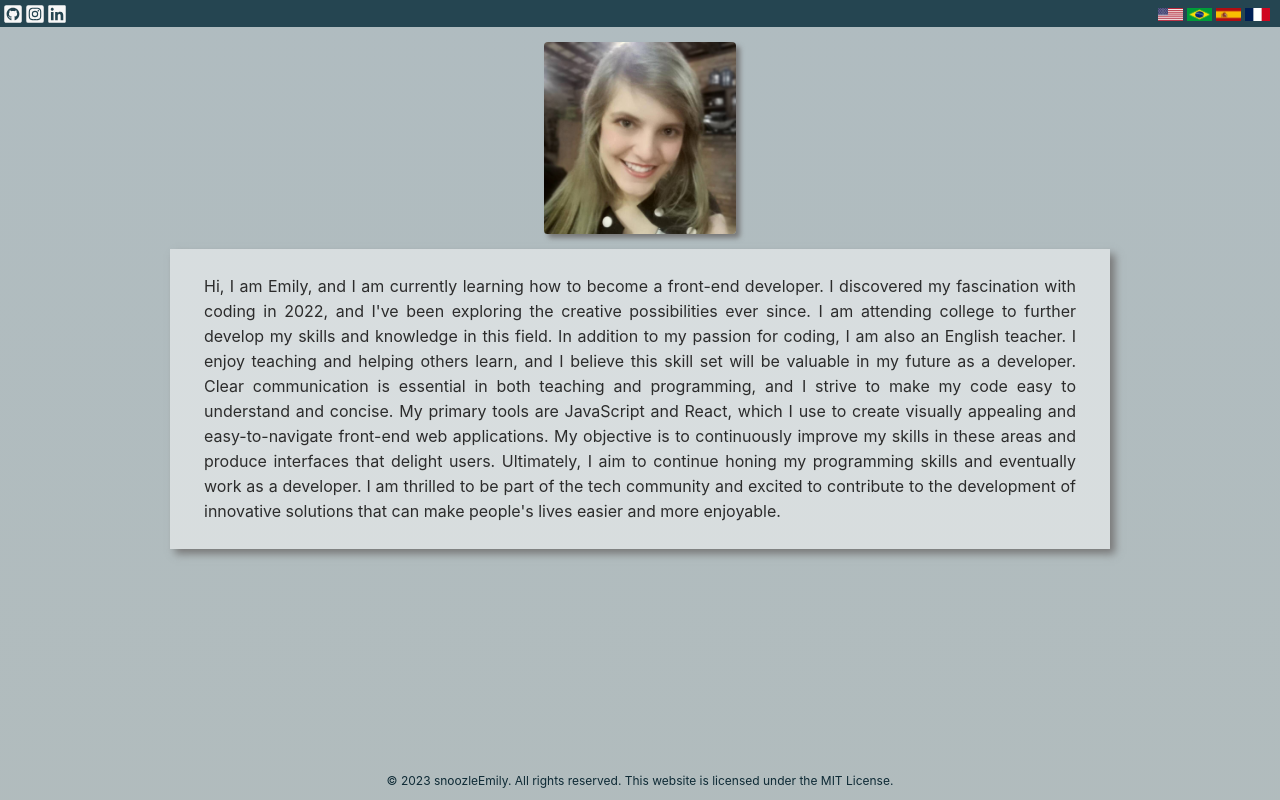
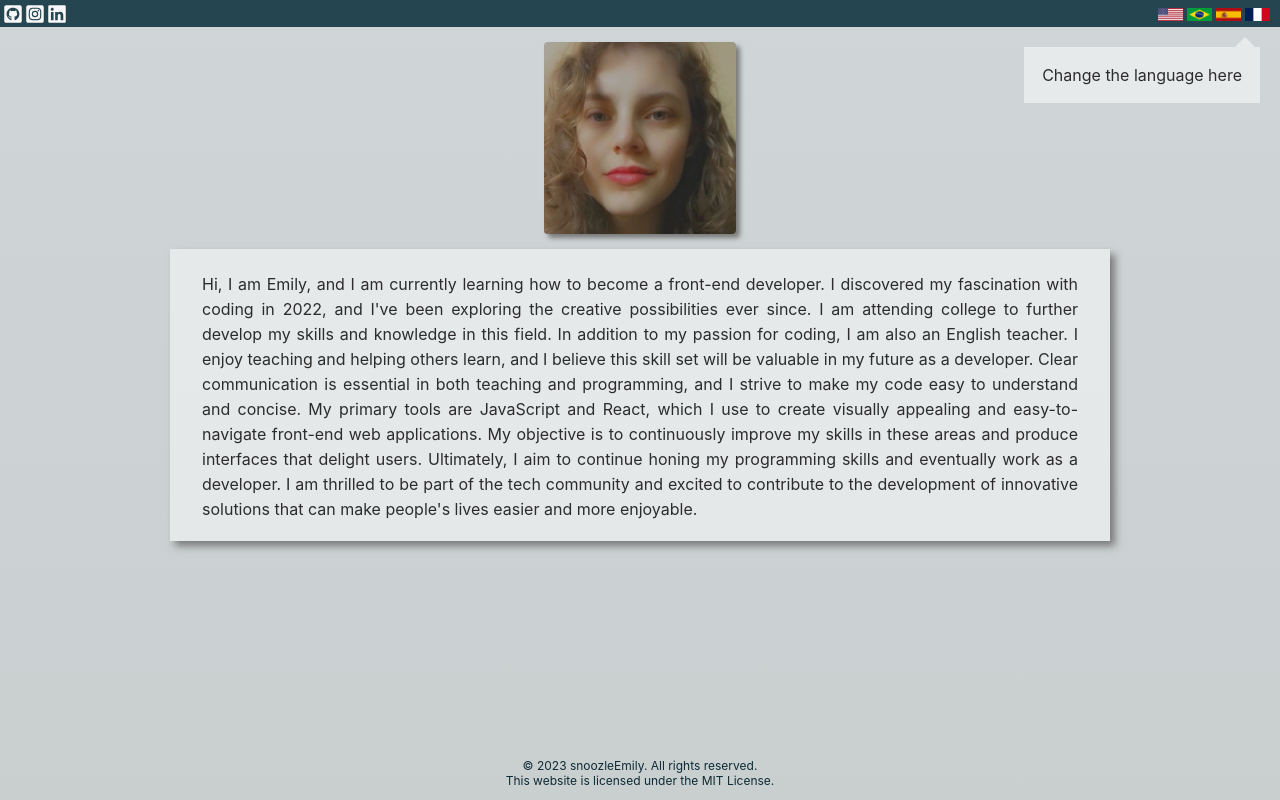
Before and after one commit to snoozleEmily/The-Coding-Journey-Of-Emily, a React (Create React App) app: page / in a window 1280 px wide. Built offline with nearby package versions, Linux system fonts and the light colour scheme.

Commit message:
Loading added, Footer, Popup and  Width Component
1 - Created component to get screen width.
2 - Separated footer into its own component.
3 - Designed and styled popup.
4 - Updated Portrait code with WindowResize.
5 - Changed CSS.
6 - Added loading spinner.

```diff
--- a/package.json
+++ b/package.json
@@ -10,6 +10,7 @@
     "react-dom": "^18.2.0",
     "react-icons": "^4.8.0",
     "react-scripts": "5.0.1",
+    "react-spinners": "^0.13.8",
     "web-vitals": "^2.1.4"
   },
   "scripts": {
--- a/src/App.css
+++ b/src/App.css
@@ -1,24 +1,31 @@
 :root {
-  --clr--base: #b0bcc0;
-  --clr--sncbase: #b4bbb5;
-  --clr--letters: #2c2c2c;
-  --clr--navbar: #254551;
-  --clr--footer: #0e2a35;
-  --clr--container: #ffffff80;
-  --clr--border: #797979;
-  --clr--border--hover: #000000;
-  --clr--hover: #05050575;
-  --clr--icons: #f7f7f7;
+  --clr--base: #d0d6d8;            /* Light gray */
+  --clr--secondary-base: #b4bbb5;  /* Light green */
+  --clr--letters: #2c2c2c;         /* Dark gray */
+  --clr--navbar: #254551;          /* Navy blue */
+  --clr--footer: #0e2a35;          /* Dark navy blue */
+  --clr--container: #ffffff80;     /* Semi-transparent white */
+  --clr--border: #797979;          /* Gray */
+  --clr--border--hover: #000000;   /* Black */
+  --clr--hover: #05050575;         /* Semi-transparent black */
+  --clr--icons: #f7f7f7;           /* Light gray */
 }
 
 body {
-  background: linear-gradient(180deg, var(--clr--base), var(--clr--sncbase));
+  background: linear-gradient(180deg, var(--clr--base), var(--clr--secondary-base));
   background-size: 400% 400%;
   animation: gradient 15s ease infinite;
   color: var(--clr--letters);
 
   position: relative;
   min-height: 100vh;
+}
+
+.spinner-container {
+  display: flex;
+  justify-content: center;
+  align-items: center;
+  height: 100vh;
 }
 .navbar {
   display: flex;
@@ -112,9 +119,10 @@ body {
 
   background-color: var(--clr--container);
   box-shadow: 5px 5px 8px var(--clr--border);
-  padding: 5px;
+  padding-top: 5px;
   padding-right: 30px;
   padding-left: 30px;
+  padding-bottom: 1px;
 
   max-width: 55em;
 }
@@ -122,20 +130,35 @@ body {
   box-shadow: 5px 5px 10px var(--clr--border);
 }
 .introduction {
-  padding: 4px;
+  padding: 2px;
   text-align: justify;
   line-height: 25px;
 }
+
+/* Small screens */
+@media only screen and (max-width: 767px) {
   .footer {
-  margin-top: auto;
-  margin-bottom: 5px;
+    text-align: center;
+    font-size: 10px;
+    color: var(--clr--footer);
+  }
 
+  .copyrights {
+    position: static;
+    margin-top: 5px;
+  }
+}
+
+/* Large screens */
+@media only screen and (min-width: 768px) {
+  .footer {
     text-align: center;
     font-size: 12px;
     color: var(--clr--footer);
   }
-.copyrights{
+  .copyrights {
     position: absolute;
     bottom: 0;
     width: 100%;
   }
+}
--- a/src/App.js
+++ b/src/App.js
@@ -1,35 +1,45 @@
-import { useState } from "react";
+import { useState, useEffect } from "react";
 import intros from "./data";
+import LoadingSpinner from "./LoadingSpinner.js";
 import Portrait from "./Portrait";
 import Presentation from "./Presentation";
 import Navbar from "./Navbar";
+import Popup from "./Popup.js";
+import Footer from "./Footer.js";
 import "./App.css";
 
 function App() {
   const [language, setLanguage] = useState(intros[0]);
+  const [loading, setLoading] = useState(true);
 
-  const changeLanguage = (data) => {
+  useEffect(() => {
+    setLoading(false);
+  }, []);
+
+  const _changeLanguage = (data) => {
     const currentIndex = data.indexOf(language);
     if (currentIndex !== -1 && currentIndex < data.length - 1) {
       setLanguage(data[currentIndex + 1]);
     }
   };
-  /* Fix the footer thingy when the screen is small, add pop up? And also animated background! */
+
   return (
     <main>
+      {loading ? (
+        <LoadingSpinner />
+      ) : (
+        <>
           <Navbar setLanguage={setLanguage} />
+          <Popup />
           <section>
             <Portrait />
             <div className="container">
               <Presentation language={language} />
             </div>
           </section>
-      <footer className="footer">
-        <p className="copyrights">
-          &copy; 2023 snoozleEmily. All rights reserved. This website is
-          licensed under the MIT License.
-        </p>
-      </footer>
+          <Footer />
+        </>
+      )}
     </main>
   );
 }
--- /dev/null
+++ b/src/Footer.js
@@ -0,0 +1,28 @@
+import React from "react";
+import "./App.css";
+import WindowResize from "./WindowResize.js";
+
+function Footer() {
+  return (
+    <WindowResize>
+      {(windowWidth) => (
+        <footer
+          className={`footer ${
+            windowWidth < 800 ? "small-screen" : "large-screen"
+          }`}
+        >
+          <p
+            className={`copyrights ${
+              windowWidth < 800 ? "small-screen" : "large-screen"
+            }`}
+          >
+            &copy; 2023 snoozleEmily. All rights reserved. <br /> This website
+            is licensed under the MIT License.
+          </p>
+        </footer>
+      )}
+    </WindowResize>
+  );
+}
+
+export default Footer;
--- /dev/null
+++ b/src/LoadingSpinner.js
@@ -0,0 +1,12 @@
+import React from "react";
+import { PulseLoader } from "react-spinners";
+
+function LoadingSpinner() {
+  return (
+    <div className="spinner-container">
+      <PulseLoader color=" #0e2a35" />
+    </div>
+  );
+}
+
+export default LoadingSpinner;
--- /dev/null
+++ b/src/Popup.js
@@ -0,0 +1,59 @@
+import React, { useState, useEffect } from "react";
+import WindowResize from "./WindowResize";
+import "./popup.css";
+
+function Popup() {
+  const [showPopup, setShowPopup] = useState(false);
+
+  // Show popup after 2 seconds
+  useEffect(() => {
+    const timeoutId = setTimeout(() => {
+      setShowPopup(true);
+    }, 2000);
+
+    return () => {
+      clearTimeout(timeoutId);
+    };
+  }, []);
+
+  // Hide popup after 9 seconds
+  useEffect(() => {
+    if (!showPopup) return;
+
+    const popupTimer = setTimeout(() => {
+      setShowPopup(false);
+    }, 9000);
+
+    return () => {
+      clearTimeout(popupTimer);
+    };
+  }, [showPopup]);
+
+  // Hide popup after 3 seconds of mouse hover is finished
+  const handleMouseLeave = () => {
+    setTimeout(() => {
+      setShowPopup(false);
+    }, 3000);
+  };
+
+  return (
+    <WindowResize>
+      {(windowWidth) => {
+        if (windowWidth < 750) return undefined;
+
+        return (
+          <>
+            {showPopup && (
+              <div className="popup-container" onMouseLeave={handleMouseLeave}>
+                <div className="arrow show"></div>
+                <div className="popup show">Change the language here</div>
+              </div>
+            )}
+          </>
+        );
+      }}
+    </WindowResize>
+  );
+}
+
+export default Popup;
--- a/src/Portrait.js
+++ b/src/Portrait.js
@@ -1,43 +1,21 @@
-import React, { useRef, useEffect, useState } from 'react';
-import './App.css';
-import image from './images/head-photo.jpg';
+import React from "react";
+import image from "./images/head-photo.jpg";
+import WindowResize from "./WindowResize";
+import "./App.css";
 
 function Portrait() {
-    const ref = useRef();
-    const [width, setWidth] = useState();
-
-    useEffect(() => {
-      let debounceTimeout;
-
-      const handleResize = () => {
-       /*  To prevent image from glitching  */
-        clearTimeout(debounceTimeout);
-        debounceTimeout = setTimeout(() => {
-          setWidth(ref.current.offsetWidth);
-        }, 100);
-      };
-
-      window.addEventListener('resize', handleResize);
-
-      return () => {
-        window.removeEventListener('resize', handleResize);
-      };
-    }, []);
-
-    const handleOnLoad = () => {
-      setWidth(ref.current.offsetWidth);
-    };
-
   return (
+    <WindowResize>
+      {(windowWidth) => (
         <picture>
           <img
-          ref={ref}
             src={image}
             alt="Emily's portrait"
-          className={width < 150 ? 'portraitsmall' : 'portrait'}
-          onLoad={handleOnLoad}
+            className={`${windowWidth < 540 ? "portraitsmall" : "portrait"}`}
           />
         </picture>
+      )}
+    </WindowResize>
   );
 }
 
--- a/src/Presentation.js
+++ b/src/Presentation.js
@@ -5,7 +5,7 @@ function Presentation({ language = {} }) {
   const presentationText = language.presentation || "";
 
   if (!presentationText.trim()) {
-    console.log("Language prop is empty or undefined");
+    console.log("Language prop is empty or undefined.");
   }
 
   return (
--- /dev/null
+++ b/src/WindowResize.js
@@ -0,0 +1,21 @@
+import { useState, useEffect } from "react";
+
+function WindowResize({ children }) {
+  const [windowWidth, setWindowWidth] = useState(window.innerWidth);
+
+  useEffect(() => {
+    function handleResize() {
+      setWindowWidth(window.innerWidth);
+    }
+
+    window.addEventListener("resize", handleResize);
+
+    return () => {
+      window.removeEventListener("resize", handleResize);
+    };
+  }, []);
+
+  return children(windowWidth);
+}
+
+export default WindowResize;
--- a/src/flags.js
+++ b/src/flags.js
@@ -33,6 +33,7 @@ function Flags({ setLanguage }) {
     <div className="flags">
       {flags.map((flag) => (
         <img
+          key={flag.id}
           src={flag.flag}
           alt={`${flag.flag} flag`}
           className="flag"
--- /dev/null
+++ b/src/popup.css
@@ -0,0 +1,46 @@
+@import url("App.css");
+
+.arrow {
+  position: absolute;
+  right: 30px;
+  margin-top: 5px;
+  width: 0;
+  height: 0;
+
+  border-top: 10px solid transparent;
+  border-bottom: 10px solid transparent;
+  border-right: 10px solid var(--clr--container);
+
+  transform: rotate(90deg);
+  z-index: 9999;
+  opacity: 0;
+  transition: opacity 0.5s cubic-bezier(0.68, 0.06, 0.36, 1.06);
+}
+.arrow.show {
+  opacity: 1;
+}
+
+.popup {
+  position: absolute;
+  right: 20px;
+  margin-top: 20px;
+
+  padding: 18px;
+  background-color: var(--clr--container);
+  color: var(--clr--letters);
+
+  z-index: 9999;
+  user-select: none;
+  opacity: 0;
+  transition: opacity 0.5s cubic-bezier(0.68, 0.06, 0.36, 1.06);
+}
+.popup.show {
+  opacity: 1;
+}
+
+.popup-container:hover .arrow {
+  transform: translateY(-6px) rotate(90deg);
+}
+.popup-container:hover .popup {
+  transform: translateY(-6px);
+}
```
Also changed, not shown: src/images/head-photo.jpg, 1 other file (tests, documents, lock files or other folders). Lines whose indentation alone changed are shown as unchanged.
